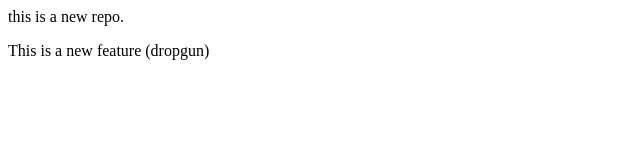
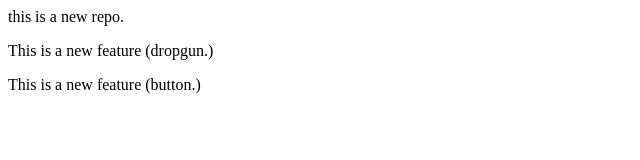
Before and after one commit to prem-kumar92/local-repo, a plain HTML site: page index.html in a window 1280 px wide. Shown: the whole page, without its empty margins (0-640 px from the left). Drawn offline with Linux system fonts and the light colour scheme.

Commit message:
Add both features

```diff
--- a/index.html
+++ b/index.html
@@ -1,2 +1,3 @@
 <p>this is a new repo.</p>
-<p>This is a new feature (dropgun)</p>
+<p>This is a new feature (dropgun.)</p>
+<p>This is a new feature (button.)</p>
```
